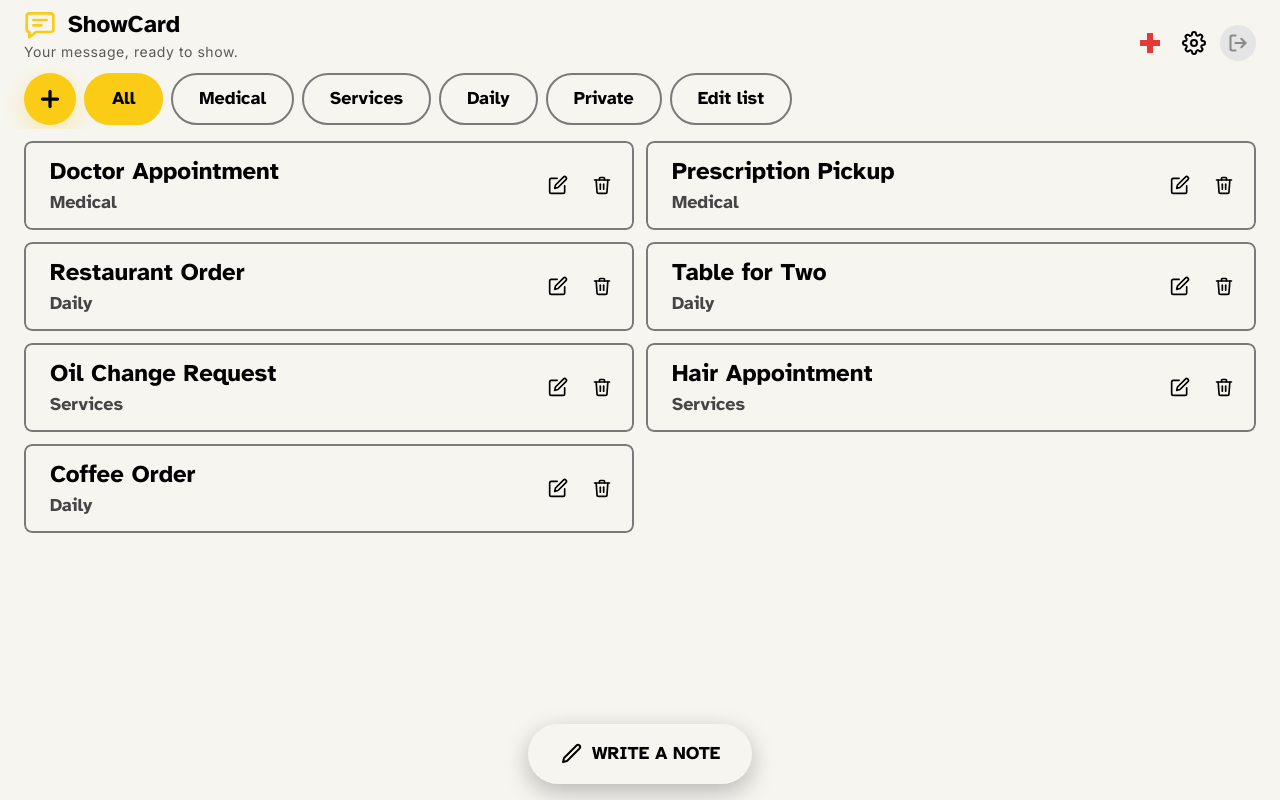
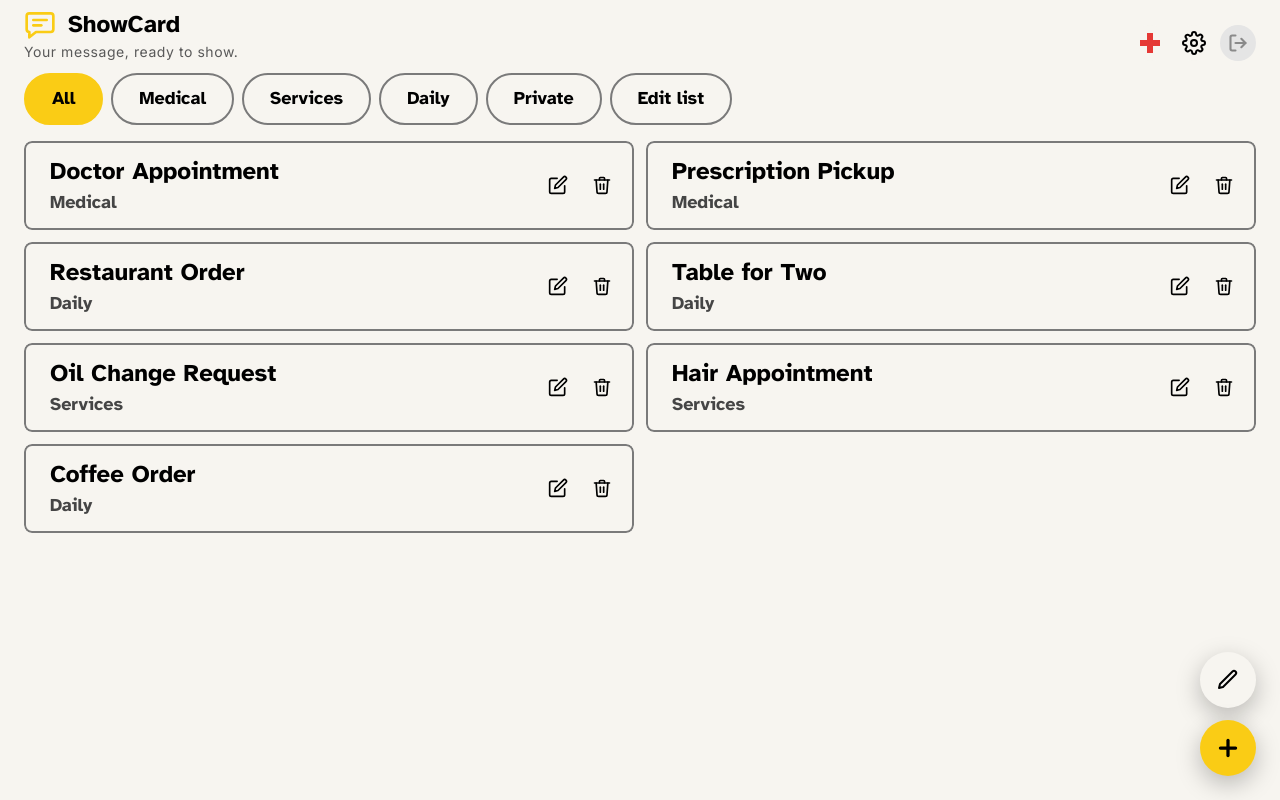
Before and after one commit to DeafGecko/clearcard, a React (Vite) app: page / in a window 1280 px wide. Built offline with nearby package versions, Linux system fonts and the light colour scheme.

Commit message:
Write a note: bottom-right stacked buttons, Save as card at top, Back button, README rewrite
Co-Authored-By: Claude Haiku 5.5 <noreply@anthropic.com>

```diff
--- a/App.tsx
+++ b/App.tsx
@@ -555,22 +555,6 @@ const App: React.FC = () => {
       <nav aria-label="Groups" className="app-nav shrink-0 z-30 pt-2 pb-2 landscape:pt-2 landscape:pb-1 overflow-x-auto whitespace-nowrap px-6 no-scrollbar flex items-center gap-2">
         <button
           onClick={() => {
-            triggerHaptic(10);
-            setEditingCard(null);
-            setShowEditorModal(true);
-          }}
-          className="nav-add-button active:scale-95 transition-all shadow-lg"
-          style={{
-            backgroundColor: accentColor,
-            boxShadow: `0 8px 24px ${accentColor}50`,
-          }}
-          aria-label="New Card"
-        >
-          <PlusIcon size={26} strokeWidth={3} />
-        </button>
-
-        <button
-          onClick={() => {
             triggerHaptic();
             setActiveCategory('All');
             setIsVaultUnlocked(false);
@@ -743,22 +727,28 @@ const App: React.FC = () => {
         )}
       </main>
 
-      {/* BOTTOM BAR */}
-      <div className="app-toolbar fixed bottom-0 left-0 right-0 z-20 px-8 pb-4 pt-2 flex items-center justify-center gap-3">
+      {/* BOTTOM RIGHT: Write a note (top) and New Card (bottom) */}
+      <div className="fab-stack">
         <button
           onClick={() => {
             triggerHaptic(10);
             setShowQuickWrite(true);
           }}
-          className="quick-write-float h-13 px-8 rounded-full font-black text-sm uppercase tracking-wide border-2 flex items-center gap-2 active:scale-95 transition-all"
-          style={{
-            borderColor: accentColor,
-            backgroundColor: 'var(--theme-surface)',
-            color: 'var(--theme-foreground)',
-          }}
+          className="fab-note"
+          aria-label="Write a note"
         >
           <PenIcon size={24} />
-          Write a note
+        </button>
+        <button
+          onClick={() => {
+            triggerHaptic(10);
+            setEditingCard(null);
+            setShowEditorModal(true);
+          }}
+          className="fab-add"
+          aria-label="New Card"
+        >
+          <PlusIcon size={26} strokeWidth={3} />
         </button>
       </div>
 
--- a/components/QuickWriteModal.tsx
+++ b/components/QuickWriteModal.tsx
@@ -24,6 +24,20 @@ const QuickWriteModal: React.FC<QuickWriteModalProps> = ({ accentColor, onShow,
   return (
     <div className="fixed inset-0 z-120 flex items-center justify-center bg-black/80 backdrop-blur-sm sm:px-6" onClick={onClose}>
       <div role="dialog" aria-modal="true" aria-labelledby="quick-write-title" className="bg-zinc-900 sm:border sm:border-zinc-800 sm:rounded-3xl p-6 sm:p-8 w-full h-full sm:h-auto sm:max-w-sm flex flex-col gap-5 overflow-y-auto" onClick={e => e.stopPropagation()}>
+        <div className="flex items-center justify-between gap-3">
+          <button type="button" onClick={onClose} className="quick-write-back h-12 px-4 rounded-2xl font-black text-sm bg-zinc-800 active:scale-95 transition-all">
+            Back
+          </button>
+          <button
+            type="button"
+            onClick={() => onSaveAsCard(message)}
+            disabled={!message}
+            className="quick-write-save h-12 px-4 rounded-2xl font-black text-sm disabled:opacity-40 active:scale-95 transition-all"
+            style={{ backgroundColor: accentColor, color: '#000000' }}
+          >
+            Save as card
+          </button>
+        </div>
         <h2 id="quick-write-title" className="font-black text-lg text-center">Write a note</h2>
         <p className="text-sm text-center">Not saved unless you save it as a card.</p>
         <label className="flex flex-col flex-1 sm:flex-none">
@@ -38,26 +52,15 @@ const QuickWriteModal: React.FC<QuickWriteModalProps> = ({ accentColor, onShow,
             className="quick-write-text w-full flex-1 p-3 text-lg text-left resize-none min-h-40 sm:flex-none overflow-hidden"
           />
         </label>
-        <div className="flex flex-col gap-3 pt-2">
         <button
+          type="button"
           onClick={() => onShow(message)}
           disabled={!message}
-            className="w-full h-12 rounded-2xl font-black text-sm disabled:opacity-30 active:scale-95 transition-all"
+          className="w-full h-12 rounded-2xl font-black text-sm disabled:opacity-40 active:scale-95 transition-all"
           style={{ backgroundColor: accentColor, color: '#000000' }}
         >
           Show now
         </button>
-          <button
-            onClick={() => onSaveAsCard(message)}
-            disabled={!message}
-            className="w-full h-12 rounded-2xl font-black text-sm bg-zinc-800 disabled:opacity-30 active:scale-95 transition-all"
-          >
-            Save as card
-          </button>
-          <button onClick={onClose} className="w-full h-12 rounded-2xl font-black text-sm bg-zinc-800 active:scale-95 transition-all">
-            Cancel
-          </button>
-        </div>
       </div>
     </div>
   );
--- a/index.css
+++ b/index.css
@@ -474,11 +474,46 @@ body,
 	border-color: var(--accent-color);
 }
 
+/* Bottom-right buttons: Write a note above New Card. Both are 56px circles. */
+.app-shell .fab-stack {
+	position: fixed;
+	right: 24px;
+	bottom: 24px;
+	z-index: 30;
+	display: flex;
+	flex-direction: column;
+	align-items: center;
+	gap: 12px;
+}
+
+.app-shell .fab-stack button {
+	width: 56px;
+	height: 56px;
+	min-height: 56px;
+	padding: 0;
+	border: 0;
+	border-radius: 999px;
+	display: flex;
+	align-items: center;
+	justify-content: center;
+	box-shadow: 0 8px 24px rgba(0, 0, 0, 0.25);
+}
+
+.app-shell .fab-note {
+	background: var(--theme-surface);
+	color: var(--theme-foreground);
+}
+
+.app-shell .fab-add {
+	background: var(--accent-color);
+	color: #000000;
+}
+
 /* Undo bar for a deleted card. Bottom right, above the Quick write button. */
 .app-shell .undo-toast {
 	position: fixed;
 	right: 16px;
-	bottom: 96px;
+	bottom: 176px;
 	z-index: 40;
 	display: flex;
 	align-items: center;
```
Also changed, not shown: 1 other file (tests, documents, lock files or other folders). Lines whose indentation alone changed are shown as unchanged.
